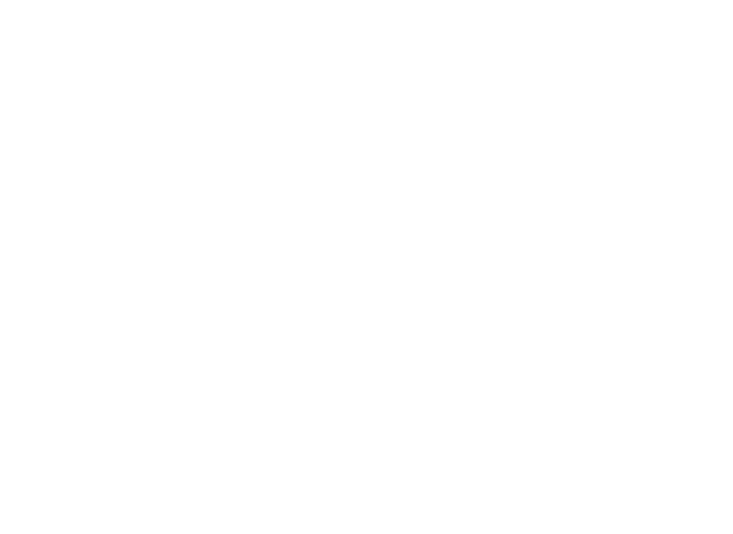
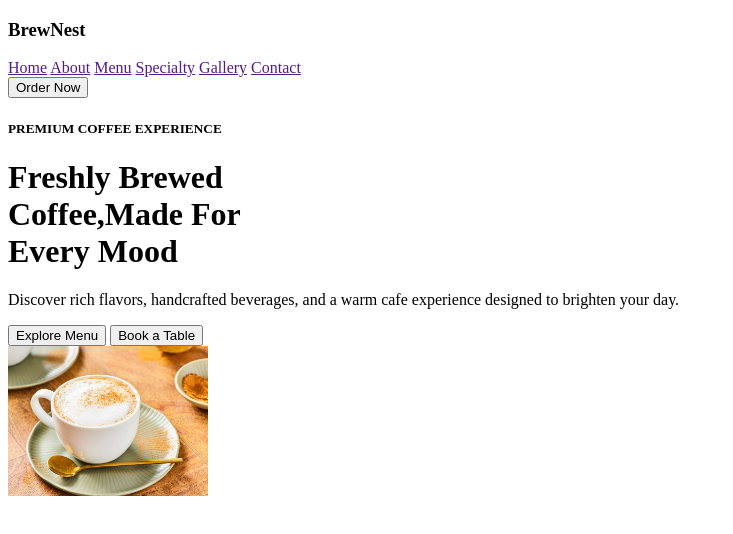
Before and after one commit to riadulislam111/Brew-nest-coffe-design, a plain HTML site: page index.html in a window 1280 px wide. Shown: the whole page, without its empty margins (0-733 px from the left). Drawn offline with Linux system fonts and the light colour scheme.

Commit message:
added all files code in index.html

```diff
--- a/index.html
+++ b/index.html
@@ -1,11 +1,44 @@
-<!DOCTYPE html>
+<!doctype html>
 <html lang="en">
-<head>
-    <meta charset="UTF-8">
-    <meta name="viewport" content="width=device-width, initial-scale=1.0">
+  <head>
+    <meta charset="UTF-8" />
+    <meta name="viewport" content="width=device-width, initial-scale=1.0" />
     <title>BrewNest</title>
-</head>
-<body>
+  </head>
+  <body>
+    <header>
+      <div>
+        <h3>BrewNest</h3>
+      </div>
+      <div>
+        <a href="">Home</a>
+        <a href="">About</a>
+        <a href="">Menu</a>
+        <a href="">Specialty</a>
+        <a href="">Gallery</a>
+        <a href="">Contact</a>
+      </div>
+      <div>
+        <button>Order Now</button>
+      </div>
+    </header>
+    <main>
+        <div>
+            <div>
+            <h5>PREMIUM COFFEE EXPERIENCE</h5>
+            <h1>Freshly Brewed <br> Coffee,Made For <br> Every Mood</h1>
+            <p>Discover rich flavors, handcrafted beverages,  and a warm cafe experience designed to brighten your day.</p>
 
-</body>
+        </div>
+        <div>
+            <button>Explore Menu</button>
+            <button>Book a Table</button>
+        </div>
+        <div>
+            <img width="200" src="./images/ccccc.jpg" alt="">
+        </div>
+        </div>
+    </main>
+    <footer></footer>
+  </body>
 </html>
```
Also changed, not shown: images/ccccc.jpg (added).
